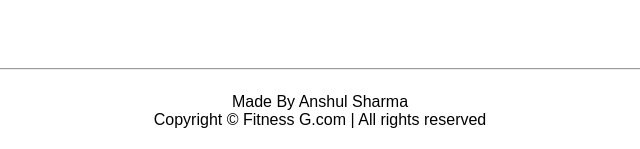
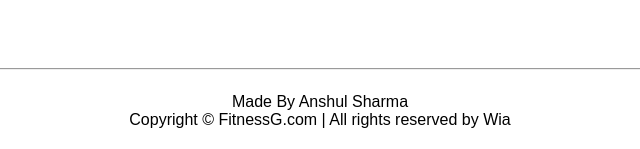
Before and after one commit to heyansul/OIBGRIP, a plain HTML site: page Level 1/index.html in a window 1280 px wide. Shown: the part 1649-1798 px from the top of the page, 320-960 px from the left. Drawn offline with Linux system fonts and the light colour scheme.

Commit message:
Update index.html

```diff
--- a/Level 1/index.html
+++ b/Level 1/index.html
@@ -162,7 +162,7 @@
         <footer>
             <p>Made By Anshul Sharma</p>
 
-            Copyright &copy; Fitness G.com | All rights reserved
+            Copyright &copy; FitnessG.com | All rights reserved by Wia
         </footer>
     </div>
 </body>
```
